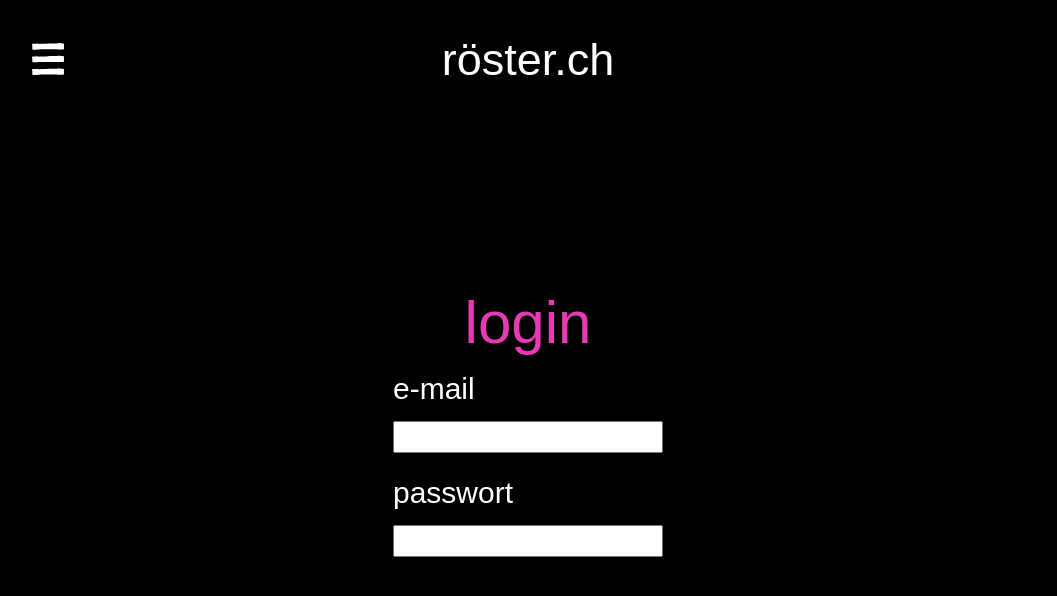
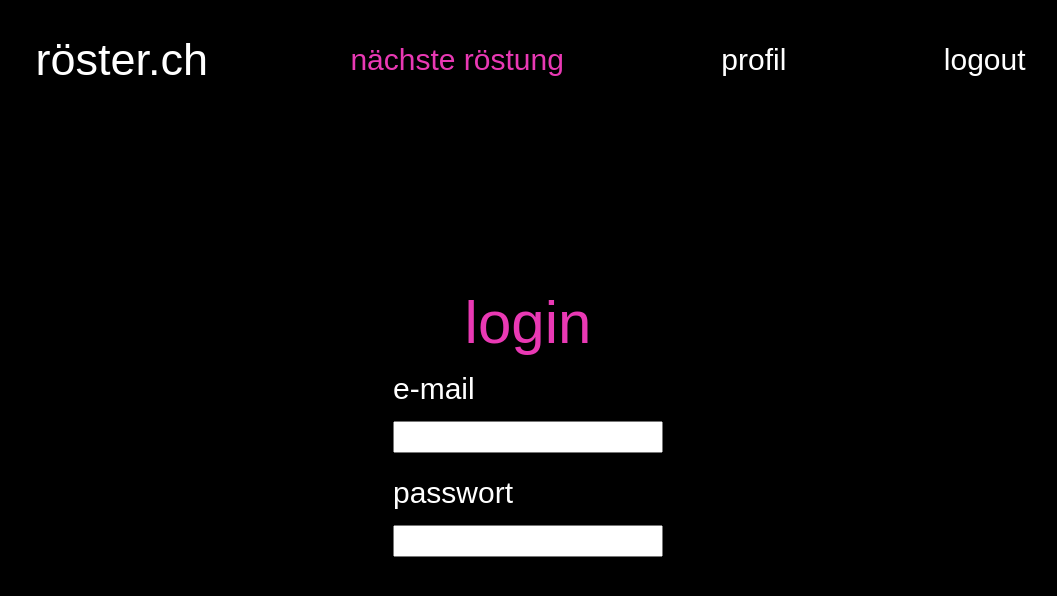
Before and after one commit to loof/roester.ch, a Next.js app: page /login in a window 1280 px wide. Shown: the top 596 px of the page, without its empty margins (112-1169 px from the left). Built offline with nearby package versions, Linux system fonts and the light colour scheme; a web font is replaced by a local one.

Commit message:
Introduces responsive navigation

```diff
--- a/components/Header.module.css
+++ b/components/Header.module.css
@@ -98,3 +98,30 @@ hidden by default, visible when #header.menu-expanded */
     padding: 0.5rem;
     font-size: 1.5rem;
 }
+
+@media only screen and (min-width: 768px) {
+    .navmenu {
+        position: static;
+        grid-row: 1/1;
+        grid-column: 2/ span 2;
+    }
+
+    .navmenu ul {
+        flex-direction: row;
+        justify-content: space-evenly;
+    }
+
+    .navmenu ul li a {
+        font-size: 1rem;
+    }
+
+    .buttons {
+        display: none !important;
+    }
+
+    .navHome {
+        grid-row: 1/1;
+        grid-column: 1 / span 1;
+        text-align: end;
+    }
+}
--- a/pages/index.module.css
+++ b/pages/index.module.css
@@ -24,9 +24,6 @@
     font-size: 2.5rem;
 }
 
-
-
-
 .join {
     background-color: #E939B4;
     border: none;
--- a/styles/globals.css
+++ b/styles/globals.css
@@ -67,9 +67,6 @@ button *, a * {
     margin-top: 0.5rem;
 }
 
-
-
-
 /* At the end to rule them all */
 .hidden {
     display: none;
```
Also changed, not shown: pages/_app.css (line endings or trailing spaces).
